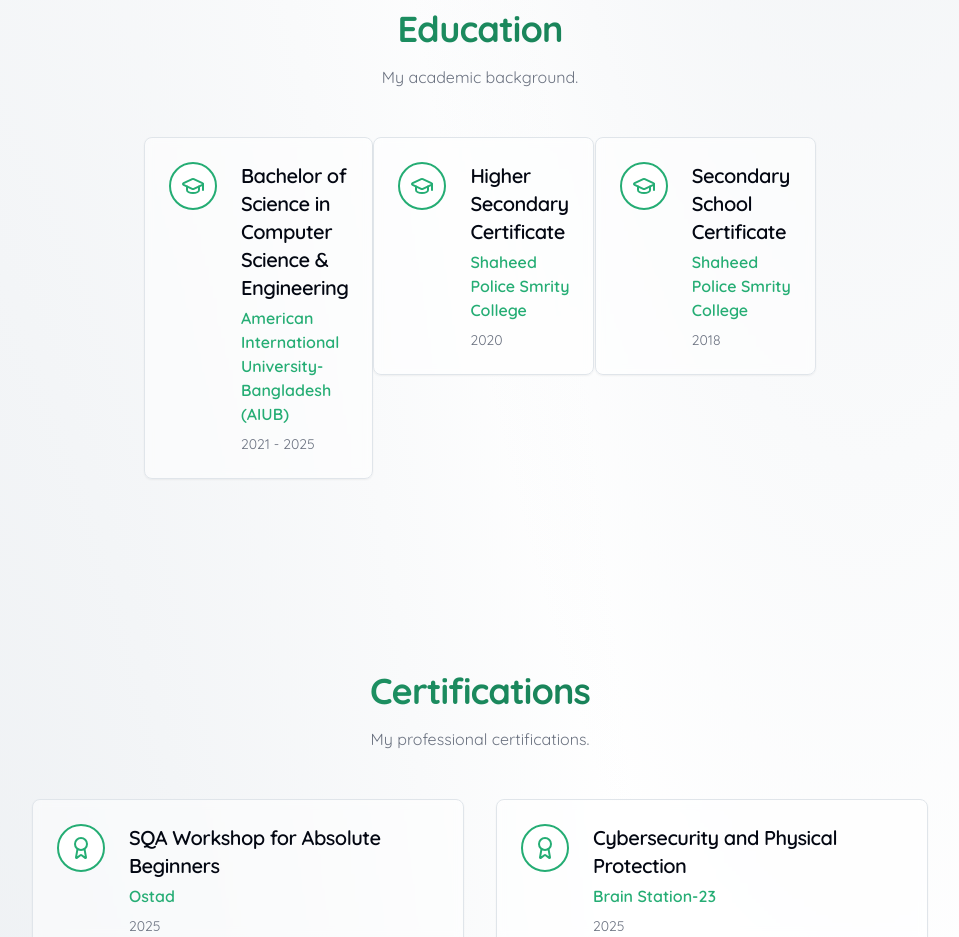
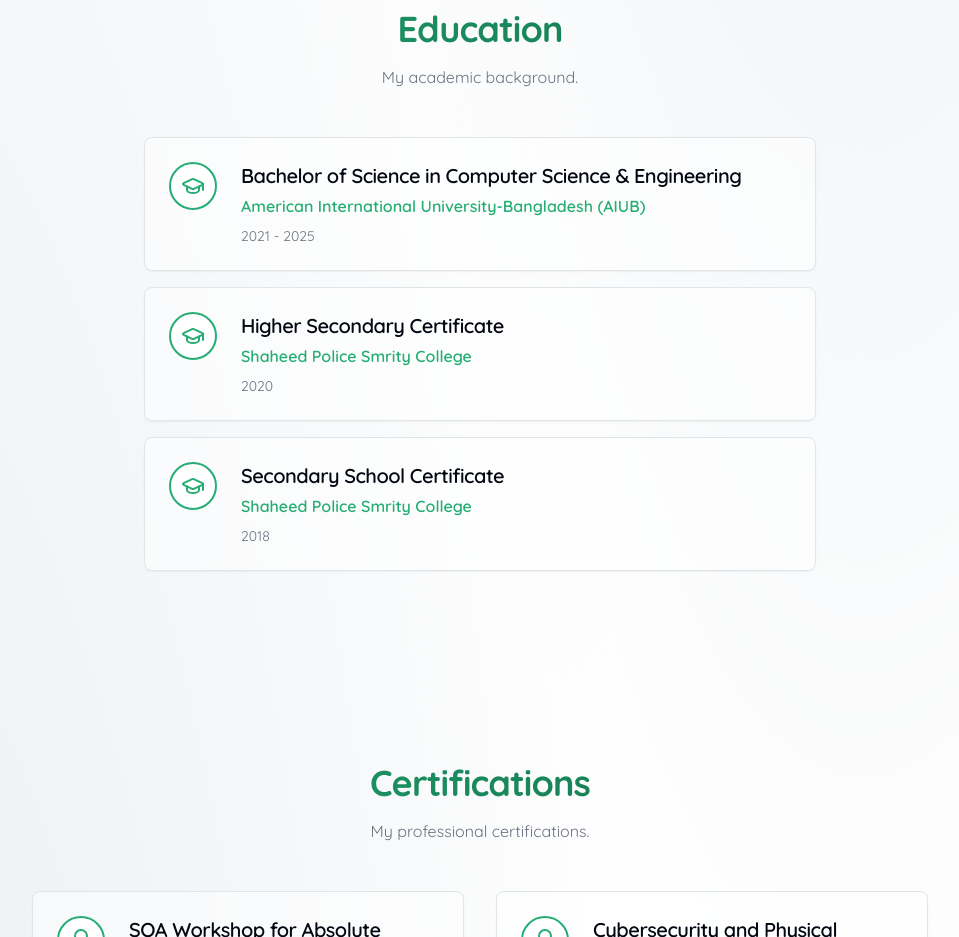
Before and after one commit to abdullahalfaisal/Personal-Portfolio, a Next.js app: page / in a window 1280 px wide. Shown: the part 4100-5037 px from the top of the page, without its empty margins (160-1119 px from the left). Built offline with nearby package versions, Linux system fonts and the light colour scheme.

Commit message:
Update EducationSection.tsx

```diff
--- a/src/components/EducationSection.tsx
+++ b/src/components/EducationSection.tsx
@@ -9,7 +9,7 @@
         <h2 className="text-3xl font-bold tracking-tight md:text-4xl bg-clip-text text-transparent bg-gradient-to-r from-primary to-accent">Education</h2>
         <p className="mt-4 max-w-2xl mx-auto text-muted-foreground">My academic background.</p>
       </div>
-      <div className="flex justify-center max-w-2xl mx-auto">
+      <div className="flex flex-col justify-center max-w-2xl mx-auto gap-4">
         {educationData.map((edu, index) => (
           <div key={index} className="w-full animate-in fade-in slide-in-from-bottom-12 duration-1000" style={{ animationDelay: `${index * 150}ms` }}>
             <Card className="bg-card/50 backdrop-blur-sm flex items-start p-6 transition-all duration-300 hover:shadow-xl hover:border-primary/50 hover:-translate-y-1">
```
